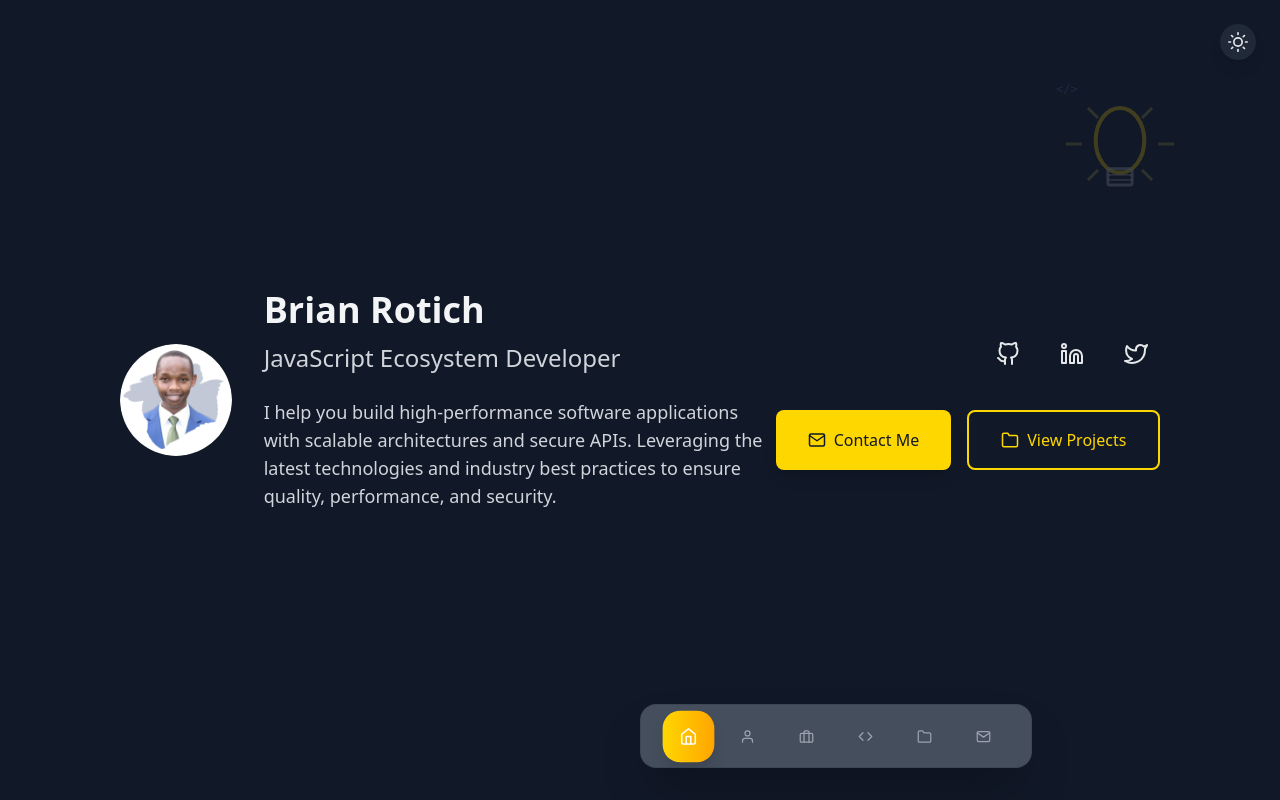
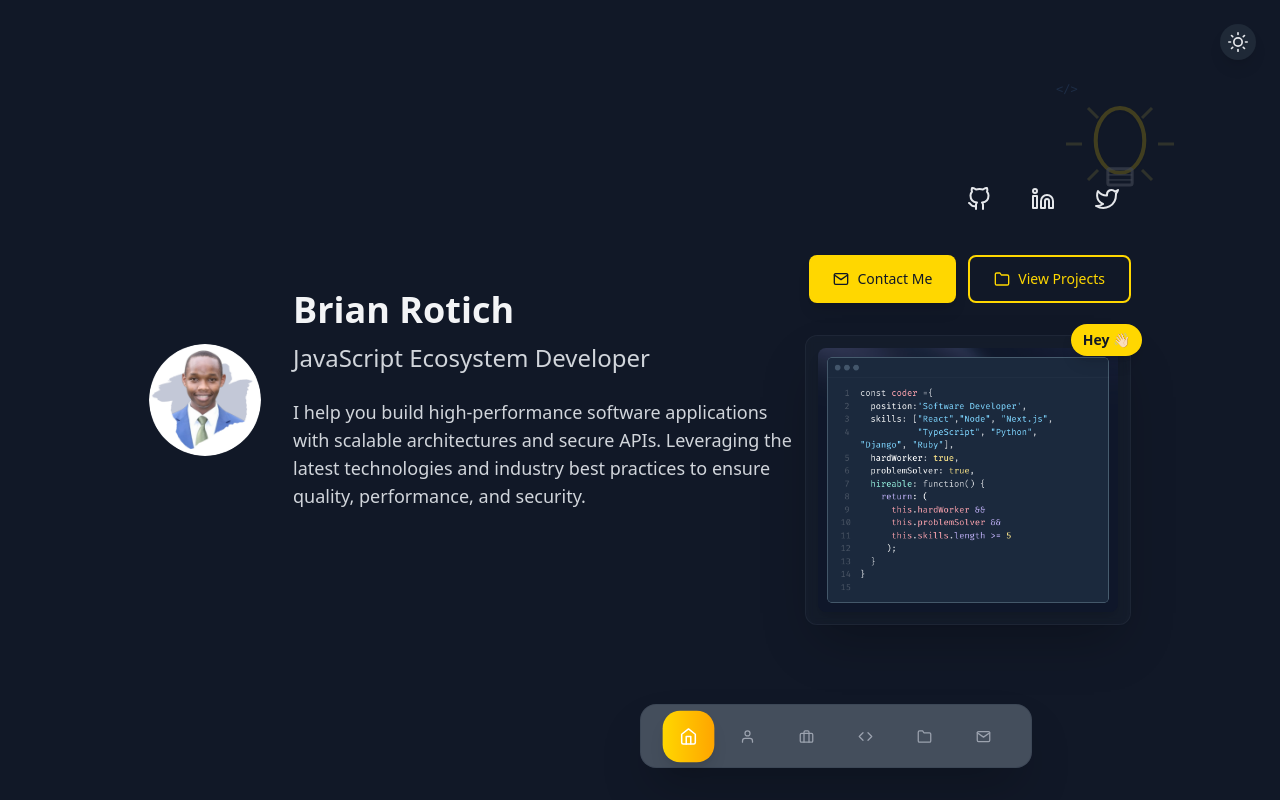
Before and after one commit to Brian-Rotich20/inovadev, a Next.js app: page / in a window 1280 px wide. Shown: the top 800 px of the page. Built offline with nearby package versions, Linux system fonts and the light colour scheme.

Commit message:
Updated hero-section

```diff
--- a/src/components/Hero.jsx
+++ b/src/components/Hero.jsx
@@ -88,6 +88,40 @@ const IdeaIllustration = () => {
   );
 };
 
+// Ray.so Code Screenshot Component
+const RayCodeImage = () => {
+  return (
+    <motion.div
+      initial={{ opacity: 0, scale: 0.8, y: 30 }}
+      animate={{ opacity: 1, scale: 1, y: 0 }}
+      transition={{ duration: 0.8, delay: 0.7, ease: "easeOut" }}
+      className="w-full flex justify-center"
+    >
+      <div className="relative group max-w-fit">
+        {/* Subtle glow effect */}
+        <div className="absolute inset-0 bg-gradient-to-r from-blue-400/20 to-purple-400/20 rounded-xl blur-xl opacity-0 group-hover:opacity-100 transition-opacity duration-500"></div>
+
+        {/* Ray image container */}
+        <div className="relative bg-white/10 dark:bg-gray-800/30 backdrop-blur-sm rounded-xl p-3 border border-white/20 dark:border-gray-700/30 shadow-2xl">
+          <Image
+            src="/rayimage2.png"
+            alt="Code snippet showcase - showcasing clean, readable code structure"
+            width={300}
+            height={250}
+            className="rounded-lg shadow-lg hover:scale-105 transition-transform duration-300 cursor-pointer"
+            priority={false}
+          />
+
+          {/* Floating badge */}
+          <div className="absolute -top-3 -right-3 bg-[#FFD700] text-gray-900 text-sm font-semibold px-3 py-1.5 rounded-full shadow-lg">
+            Hey 👋🏻
+          </div>
+        </div>
+      </div>
+    </motion.div>
+  );
+};
+
 export default function Hero() {
   return (
     <section id="hero" className="min-h-screen py-4 sm:py-6 md:py-8 flex items-center relative overflow-hidden bg-white text-gray-900 dark:bg-gray-900 dark:text-gray-100">
@@ -95,6 +129,8 @@ export default function Hero() {
 
       {/* Idea Illustration */}
       <IdeaIllustration />
+
+
 
       <div className="section-container">
         <motion.div
@@ -168,22 +204,26 @@ export default function Hero() {
               </div>
 
               {/* CTA Buttons */}
-              <div className="flex flex-col gap-3 px-4">
+            <div className="flex flex-col sm:flex-row gap-2 px-4">
             <button
               onClick={() => document.getElementById('contact')?.scrollIntoView({ behavior: 'smooth' })}
-                  className="flex items-center justify-center gap-2 px-6 py-3 bg-[#FFD700] text-gray-900 font-medium rounded-lg hover:bg-yellow-500 transition-colors shadow-lg hover:shadow-xl w-full"
+              className="flex-1 flex items-center justify-center gap-2 px-5 py-2.5 bg-[#FFD700] text-gray-900 font-medium rounded-lg hover:bg-yellow-500 transition-colors shadow-lg hover:shadow-xl text-sm"
             >
-                  <FiMail className="text-lg" />
+              <FiMail className="text-base" />
               Contact Me
             </button>
             <button
               onClick={() => document.getElementById('projects')?.scrollIntoView({ behavior: 'smooth' })}
-                  className="flex items-center justify-center gap-2 px-6 py-3 border-2 border-[#FFD700] text-[#FFD700] font-medium rounded-lg hover:bg-[#FFD700] hover:text-gray-900 transition-colors w-full"
+              className="flex-1 flex items-center justify-center gap-2 px-5 py-2.5 border-2 border-[#FFD700] text-[#FFD700] font-medium rounded-lg hover:bg-[#FFD700] hover:text-gray-900 transition-colors text-sm"
             >
-                  <FiFolder className="text-lg" />
+              <FiFolder className="text-base" />
               View Projects
             </button>
           </div>
+
+
+              {/* Ray Code Image */}
+              <RayCodeImage />
             </motion.div>
           </div>
 
@@ -254,21 +294,43 @@ export default function Hero() {
               </div>
 
               {/* CTA Buttons */}
-              <div className="flex justify-center gap-4">
+<div className="flex flex-col sm:flex-row sm:justify-between sm:items-center gap-2 px-4">
   <button
     onClick={() => document.getElementById('contact')?.scrollIntoView({ behavior: 'smooth' })}
-                  className="flex items-center gap-2 px-8 py-4 bg-[#FFD700] text-gray-900 font-medium rounded-lg hover:bg-yellow-500 transition-colors shadow-lg hover:shadow-xl"
+    className="sm:w-1/2 flex items-center justify-center gap-2 px-5 py-2.5 bg-[#FFD700] text-gray-900 font-medium rounded-lg hover:bg-yellow-500 transition-colors shadow-lg hover:shadow-xl w-full text-sm"
   >
-                  <FiMail className="text-lg" />
+    <FiMail className="text-base" />
     Contact Me
   </button>
   <button
     onClick={() => document.getElementById('projects')?.scrollIntoView({ behavior: 'smooth' })}
-                  className="flex items-center gap-2 px-8 py-4 border-2 border-[#FFD700] text-[#FFD700] font-medium rounded-lg hover:bg-[#FFD700] hover:text-gray-900 transition-colors"
+    className="sm:w-1/2 flex items-center justify-center gap-2 px-5 py-2.5 border-2 border-[#FFD700] text-[#FFD700] font-medium rounded-lg hover:bg-[#FFD700] hover:text-gray-900 transition-colors w-full text-sm"
   >
-                  <FiFolder className="text-lg" />
+    <FiFolder className="text-base" />
     View Projects
               </button>
+            </div>
+              <div className="flex flex-col sm:flex-row sm:justify-between sm:items-center gap-2 px-4">
+                <button
+                  onClick={() => document.getElementById('contact')?.scrollIntoView({ behavior: 'smooth' })}
+                  className="sm:w-1/2 flex items-center justify-center gap-2 px-5 py-2.5 bg-[#FFD700] text-gray-900 font-medium rounded-lg hover:bg-yellow-500 transition-colors shadow-lg hover:shadow-xl w-full text-sm"
+                >
+                  <FiMail className="text-base" />
+                  Contact Me
+                </button>
+                <button
+                  onClick={() => document.getElementById('projects')?.scrollIntoView({ behavior: 'smooth' })}
+                  className="sm:w-1/2 flex items-center justify-center gap-2 px-5 py-2.5 border-2 border-[#FFD700] text-[#FFD700] font-medium rounded-lg hover:bg-[#FFD700] hover:text-gray-900 transition-colors w-full text-sm"
+                >
+                  <FiFolder className="text-base" />
+                  View Projects
+                </button>
+              </div>
+
+
+              {/* Ray Code Image */}
+              <div className="flex justify-center">
+                <RayCodeImage />
               </div>
             </motion.div>
           </div>
@@ -346,22 +408,25 @@ export default function Hero() {
               </div>
 
               {/* CTA Buttons */}
-              <div className="flex flex-col xl:flex-row gap-4">
+              <div className="flex flex-col xl:flex-row gap-3">
                 <button
                   onClick={() => document.getElementById('contact')?.scrollIntoView({ behavior: 'smooth' })}
-                  className="flex items-center gap-2 px-8 py-4 bg-[#FFD700] text-gray-900 font-medium rounded-lg hover:bg-yellow-500 transition-colors shadow-lg hover:shadow-xl"
+                  className="flex items-center gap-2 px-6 py-3 bg-[#FFD700] text-gray-900 font-medium rounded-lg hover:bg-yellow-500 transition-colors shadow-lg hover:shadow-xl text-sm"
                 >
-                  <FiMail className="text-lg" />
+                  <FiMail className="text-base" />
                   Contact Me
                 </button>
                 <button
                   onClick={() => document.getElementById('projects')?.scrollIntoView({ behavior: 'smooth' })}
-                  className="flex items-center gap-2 px-8 py-4 border-2 border-[#FFD700] text-[#FFD700] font-medium rounded-lg hover:bg-[#FFD700] hover:text-gray-900 transition-colors"
+                  className="flex items-center gap-2 px-6 py-3 border-2 border-[#FFD700] text-[#FFD700] font-medium rounded-lg hover:bg-[#FFD700] hover:text-gray-900 transition-colors text-sm"
                 >
-                  <FiFolder className="text-lg" />
+                  <FiFolder className="text-base" />
                   View Projects
                 </button>
               </div>
+
+              {/* Ray Code Image */}
+              <RayCodeImage />
             </motion.div>
           </div>
         </motion.div>
```
Also changed, not shown: public/rayimage.png (added), public/rayimage2.png (added). Lines whose indentation alone changed are shown as unchanged.
